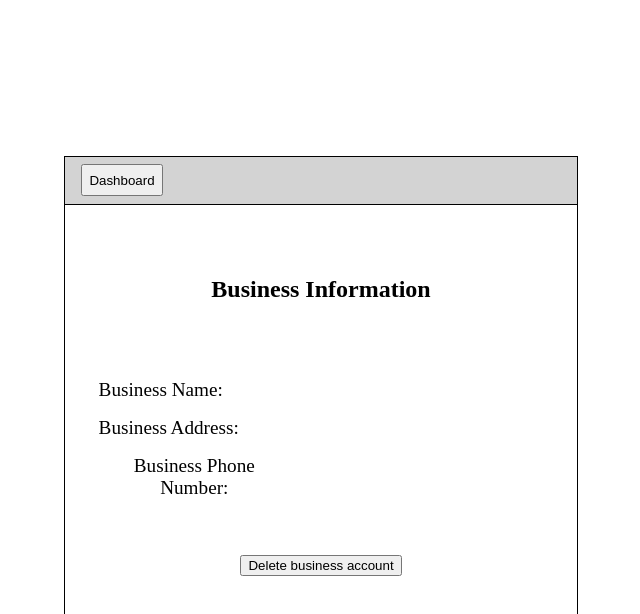
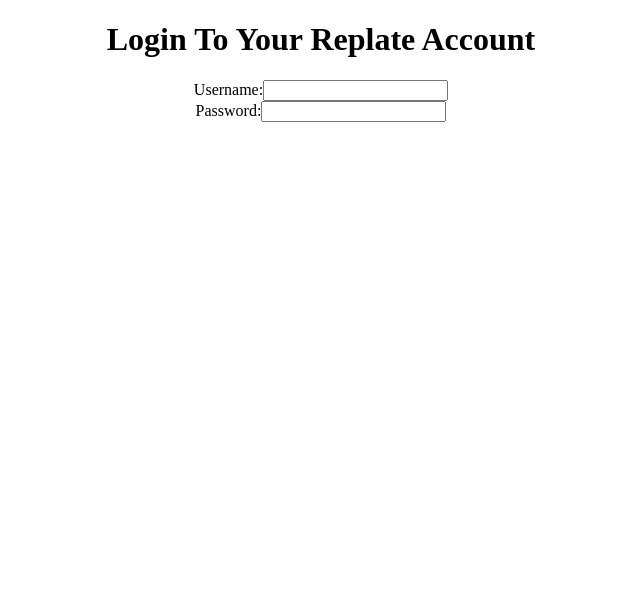
Before and after one commit to buildweek-replate/front-end, a React (Create React App) app in the folder replate/: page / in a window 1280 px wide. Shown: the top 614 px of the page, without its empty margins (319-959 px from the left). Built offline with nearby package versions, Linux system fonts and the light colour scheme; no server answers; a web font is replaced by a local one.

Commit message:
fixed routing problem and moved components to app.js

```diff
--- a/replate/src/App.js
+++ b/replate/src/App.js
@@ -1,11 +1,10 @@
 import React from 'react';
-import { Route } from 'react-router-dom';
-import { Link } from 'react-router-dom';
+import { Route, Link, Switch } from 'react-router-dom';
 import './App.css';
 //Components
 import BusinessProfile from './components/business/BusinessProfile';
 import BusinessSignUp from './components/business/BusinessSignUp';
-import Dashboard from './components/Dashboard';
+import BusinessDashboard from './components/Dashboard';
 import BusinessPickUp from './components/business/BusinessPickup';
 import UniversalSignUp from './components/UniversalSignUp';
 import Login from './components/Login';
@@ -17,10 +16,13 @@
 
   return (
     <div className="App">
+      <Switch>
+        <Route exact path = '/' component={Login} />
+        <Route exact path = '/dashboard' component={BusinessDashboard} />
+        <Route exact path = '/profile' component={BusinessProfile} />
+      </Switch>
+    </div>
 
-<BusinessProfile />
-
-    </div>
   );
 
 }
--- a/replate/src/components/Dashboard.js
+++ b/replate/src/components/Dashboard.js
@@ -1,6 +1,5 @@
 import React from "react";
-import { BrowserRouter as Router, Switch, Route, Link } from "react-router-dom";
-
+import { Link } from 'react-router-dom';
 import BusinessProfile from "./business/BusinessProfile";
 import BusinessPickup from "./business/BusinessPickup";
 
@@ -40,12 +39,6 @@
   return (
     <DashStyles>
       <div className="dashboard-container">
-        <Router>
-          <Switch>
-            <Route path="/profile" component={BusinessProfile} />
-            <Route path="/create-a-request" component={BusinessPickup} />
-          </Switch>
-
           <div className="link-container">
             <Link to="/profile">
               <div className="button-container">
@@ -61,7 +54,6 @@
               </div>
             </Link>
           </div>
-        </Router>
       </div>
     </DashStyles>
   );
--- a/replate/src/components/Login.js
+++ b/replate/src/components/Login.js
@@ -4,8 +4,10 @@
 
 
 
+
 const Login = () => {
     return (
+
         <div>
             <h1>Login To Your Replate Account</h1>
             <form>
@@ -16,6 +18,7 @@
                 <input type="text" name="password" id="password" />
             </form>
         </div>
+
     )
 }
 
--- a/replate/src/components/business/BusinessProfile.js
+++ b/replate/src/components/business/BusinessProfile.js
@@ -125,14 +125,14 @@
         <div className="divContainerOuter">
         <div className="divContainerInner">
         <div className="container-header">
-        <Router>
-        <Switch>
-        <Route exact path="/dashboard" component={Dashboard} />
-        </Switch>
+
+
+
+
         <Link to="/dashboard">
-        <button className="dashboard-button">Dashboard</button>
+            <button className="dashboard-button">Dashboard</button>
         </Link>
-        </Router>
+
         </div>
         <div className="profile-wrapper">
         <h2>Business Information</h2>
--- a/replate/src/index.js
+++ b/replate/src/index.js
@@ -1,17 +1,23 @@
 import React from 'react';
+import { BrowserRouter as Router } from 'react-router-dom';
+import { createStore } from 'redux';
+import { Provider } from 'react-redux';
+import rootReducer from './reducers/rootReducer';
 import ReactDOM from 'react-dom';
 import './index.css';
 import App from './App';
 
-
+const store = createStore(rootReducer);
 
 
 
 
 ReactDOM.render(
-
-
-            <App />,
+    <Provider store={store}>
+        <Router>
+            <App />
+        </Router>
+    </Provider>,
 
     document.getElementById('root')
 );
```
Also changed, not shown: 1 other file (tests, documents, lock files or other folders).
